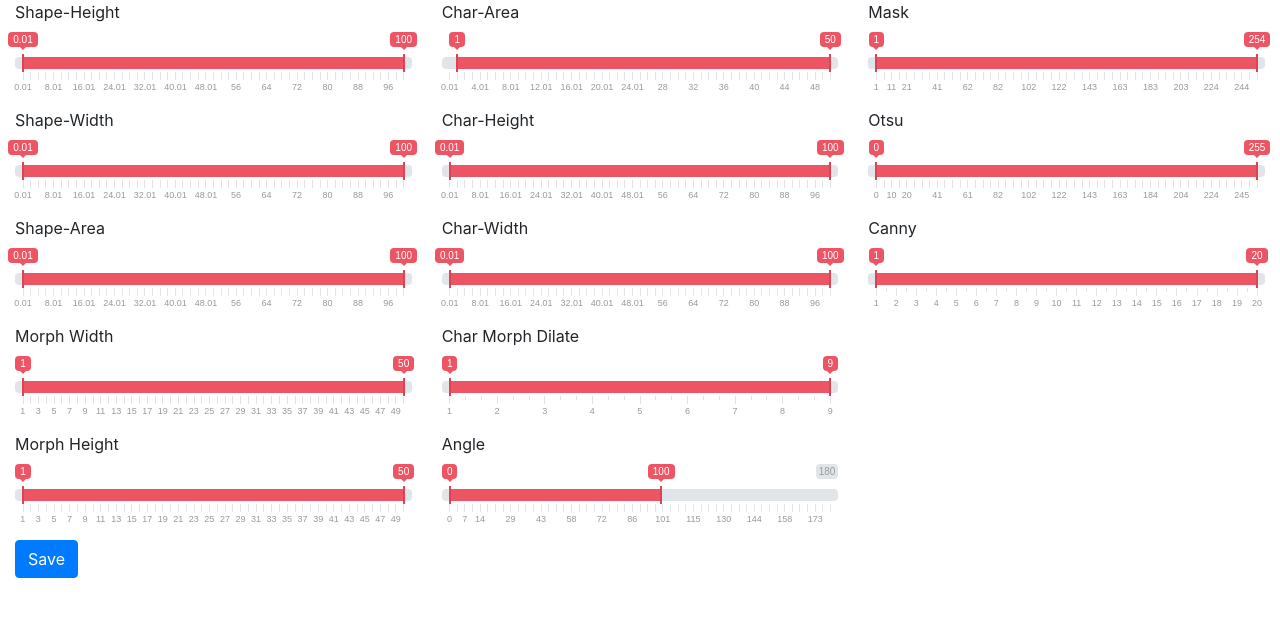
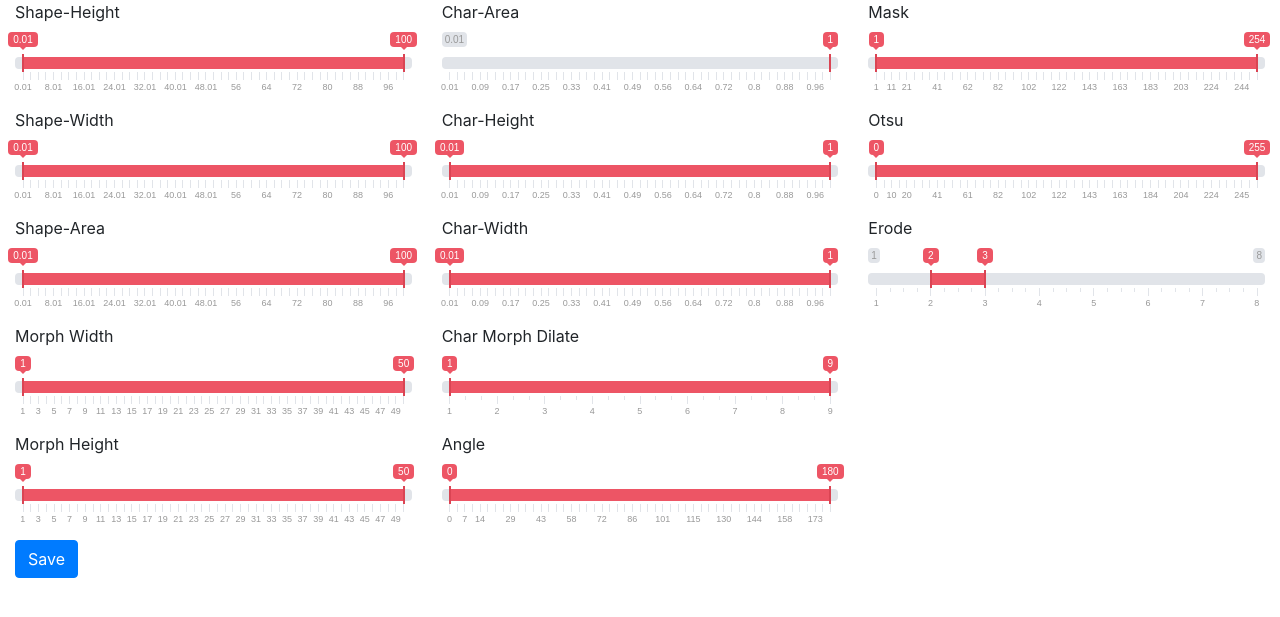
Before and after one commit to Benehiko/Plateos-IPcam, a Flask app: page / in a window 1280 px wide. Shown: the part 56-673 px from the top of the page. Run offline with Flask 2, Linux system fonts and the light colour scheme; parts of the project's set-up code (start-up, migrations or seed data) failed here and were passed over; some libraries are stand-ins or nearby versions.

Commit message:
Minor Fixes + Shape detection fix

```diff
--- a/Handlers/FrameHandler.py
+++ b/Handlers/FrameHandler.py
@@ -61,3 +61,8 @@ class FrameHandler:
             obj = FrameHandler.queues.get()
             # image = Image.open(temp)
             queue.put([obj[0], obj[1]])
+
+    @staticmethod
+    def clean():
+        while not FrameHandler.queues.empty():
+            FrameHandler.queues.get()
--- a/Handlers/PropertyHandler.py
+++ b/Handlers/PropertyHandler.py
@@ -56,7 +56,7 @@ class PropertyHandler:
             "morph": {"height": 8, "width": 20},
             "mask": {"lower": 0, "upper": 255},
             "otsu": 0,
-            "canny": {"min": 0, "max": 255}
+            "erode": {"min": 0, "max": 255}
         }
     }
 
--- a/server.py
+++ b/server.py
@@ -187,12 +187,13 @@ def char_morph(data):
         QueueHandler.propertyhandler.set_cv_settings(tmp)
 
 
-@socketio.on("canny")
-def canny(data):
+@socketio.on("erode")
+def erode(data):
     QueueHandler.propertyhandler.get_cv_settings(QueueHandler.cv_queue)
     while not QueueHandler.cv_queue.empty():
         tmp = QueueHandler.cv_queue.get()
-        tmp["preprocessing"]["canny"] = data["canny"]
+        tmp["preprocessing"]["erode"] = data["erode"]
+        QueueHandler.propertyhandler.set_cv_settings(tmp)
 
 
 @socketio.on("save")
--- a/static/js/datahandler.js
+++ b/static/js/datahandler.js
@@ -155,10 +155,10 @@ $("#morph-height").ionRangeSlider({
 $("#char-area").ionRangeSlider({
     type: "double",
     min: 0.01,
-    max: 50,
+    max: 1,
     step: 0.01,
     from: 1,
-    to: 100,
+    to: 1,
     grid: true,
     grid_snap: true,
     to_fixed: false,
@@ -176,10 +176,10 @@ $("#char-area").ionRangeSlider({
 $("#char-height").ionRangeSlider({
     type: "double",
     min: 0.01,
-    max: 100,
+    max: 1,
     step: 0.01,
     from: 0.01,
-    to: 100,
+    to: 1,
     grid: true,
     grid_snap: true,
     to_fixed: false,
@@ -197,9 +197,9 @@ $("#char-height").ionRangeSlider({
 $("#char-width").ionRangeSlider({
     type: "double",
     min: 0.01,
-    max: 100,
+    max: 1,
     from: 0.01,
-    to: 100,
+    to: 1,
     step: 0.01,
     grid: true,
     grid_snap: true,
@@ -249,7 +249,7 @@ $("#angle").ionRangeSlider({
     min: 0,
     max: 180,
     from: 0,
-    to: 100,
+    to: 180,
     step: 1,
     grid: true,
     grid_snap: true,
@@ -308,12 +308,12 @@ $("#otsu").ionRangeSlider({
     }
 });
 
-$("#canny").ionRangeSlider({
+$("#erode").ionRangeSlider({
     type: "double",
     min: 1,
-    max: 20,
-    from: 1,
-    to: 20,
+    max: 8,
+    from: 2,
+    to: 3,
     step: 1,
     grid: true,
     grid_snap: true,
@@ -321,9 +321,9 @@ $("#canny").ionRangeSlider({
     from_fixed: false,
     onChange: function (data) {
         let d = {
-            "canny": {"min": data.from, "max": data.to}
+            "erode": {"min": data.from, "max": data.to}
         };
-        socket.emit("canny", d);
+        socket.emit("erode", d);
     }
 });
 
--- a/templates/index.html
+++ b/templates/index.html
@@ -140,9 +140,9 @@
                            class="js-range-slider"/>
                 </div>
                 <div class="form-group">
-                    <label for="canny">Canny</label>
+                    <label for="erode">Erode</label>
                     <input type="text"
-                           id="canny"
+                           id="erode"
                            class="js-range-slider"/>
                 </div>
             </form>
--- a/tess/tesseract.py
+++ b/tess/tesseract.py
@@ -39,6 +39,7 @@ class Tess:
         self.t.SetVariable("tessedit_create_hocr", "0")
         self.t.SetVariable("textord_force_make_prop_words", "false")
         self.t.SetVariable("tessedit_char_whitelist", "ABCDEFGHIJKLMNOPQRSTUVWXYZ0123456789")
+        print("Tess Version", self.t.Version())
 
     async def runner(self, data):
         try:
```
Also changed, not shown: Backdrop/BackdropHandler.py (+28 -22 lines).
